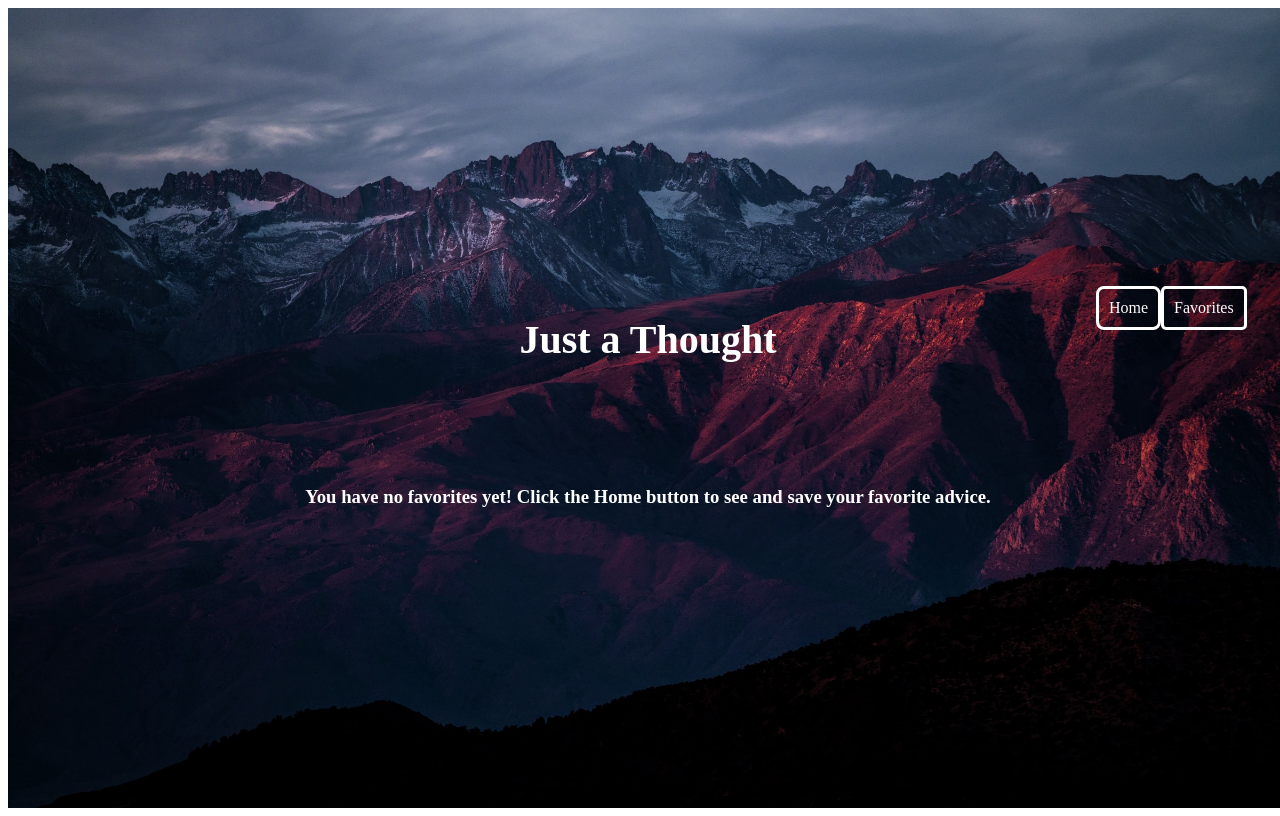
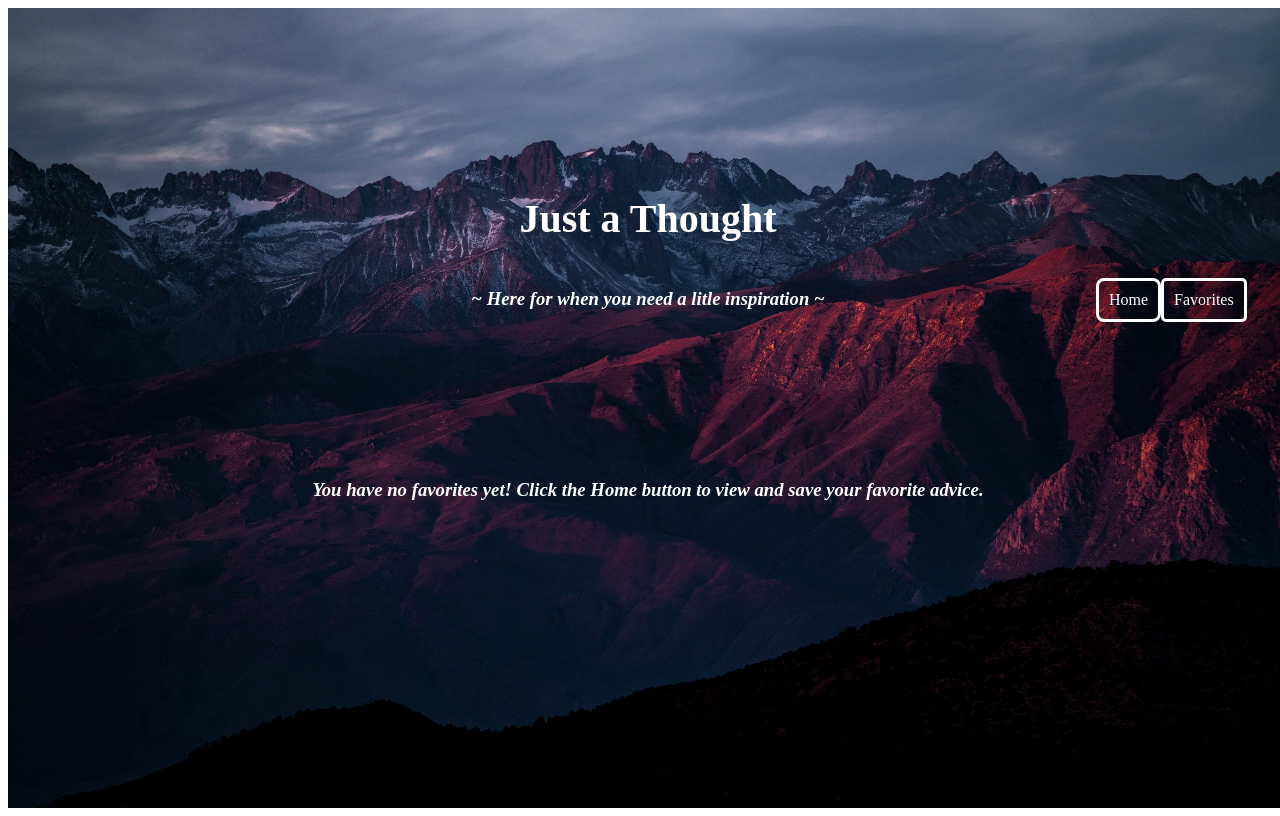
Before and after one commit to AliNooner/Advice-Is-Nice, a React (Create React App) app: page /favorites in a window 1280 px wide. Built offline with nearby package versions, Linux system fonts and the light colour scheme; a web font is replaced by a local one.

Commit message:
Add tagline

```diff
--- a/src/Components/App/App.css
+++ b/src/Components/App/App.css
@@ -8,5 +8,13 @@ h1 {
   color: white;
   display: flex;
   justify-content: center;
-  padding-bottom: 75px;
+  /* padding-bottom: 75px; */
 }
+
+h3 {
+  color: white;
+  display: flex;
+  justify-content: center;
+  padding-bottom: 10%;
+  font-style: italic;
+}
--- a/src/Components/App/App.js
+++ b/src/Components/App/App.js
@@ -33,6 +33,7 @@ class App extends Component {
     return (
       <main className="App">
         <h1 className="title">Just a Thought</h1>
+        <h3 className='description'>~ Here for when you need a litle inspiration ~</h3>
         <Nav />
         <Switch>
           <Route
--- a/src/Components/Favorites/Favorites.js
+++ b/src/Components/Favorites/Favorites.js
@@ -11,7 +11,7 @@ const Favorites = ({favorites}) => {
   })
 
   return <div className='favorite-cards'>
-    {!favorites.length && <h3 className='no-saved'>You have no favorites yet! Click the Home button to see and save your favorite advice.</h3>}
+    {!favorites.length && <h3 className='no-saved'>You have no favorites yet! Click the Home button to view and save your favorite advice.</h3>}
     {favoriteCards}
   </div>
 }
```
